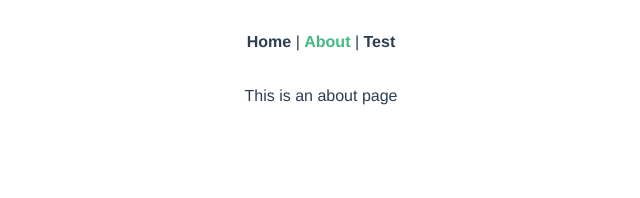
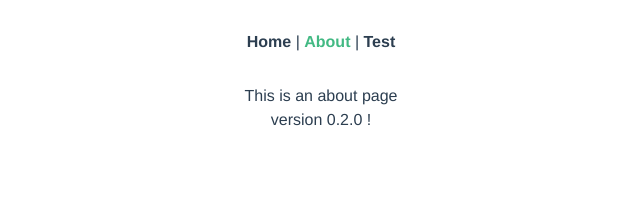
Before and after one commit to xWris3/hue_controller_electron, a Vue app: page /about in a window 1280 px wide. Shown: the top 198 px of the page, without its empty margins (319-959 px from the left). Built offline with nearby package versions, Linux system fonts and the light colour scheme.

Commit message:
Change about page to test autoupdate.

```diff
--- a/src/views/About.vue
+++ b/src/views/About.vue
@@ -1,5 +1,6 @@
 <template>
   <div class="about">
     <h1>This is an about page</h1>
+    <p>version 0.2.0 !</p>
   </div>
 </template>
```
